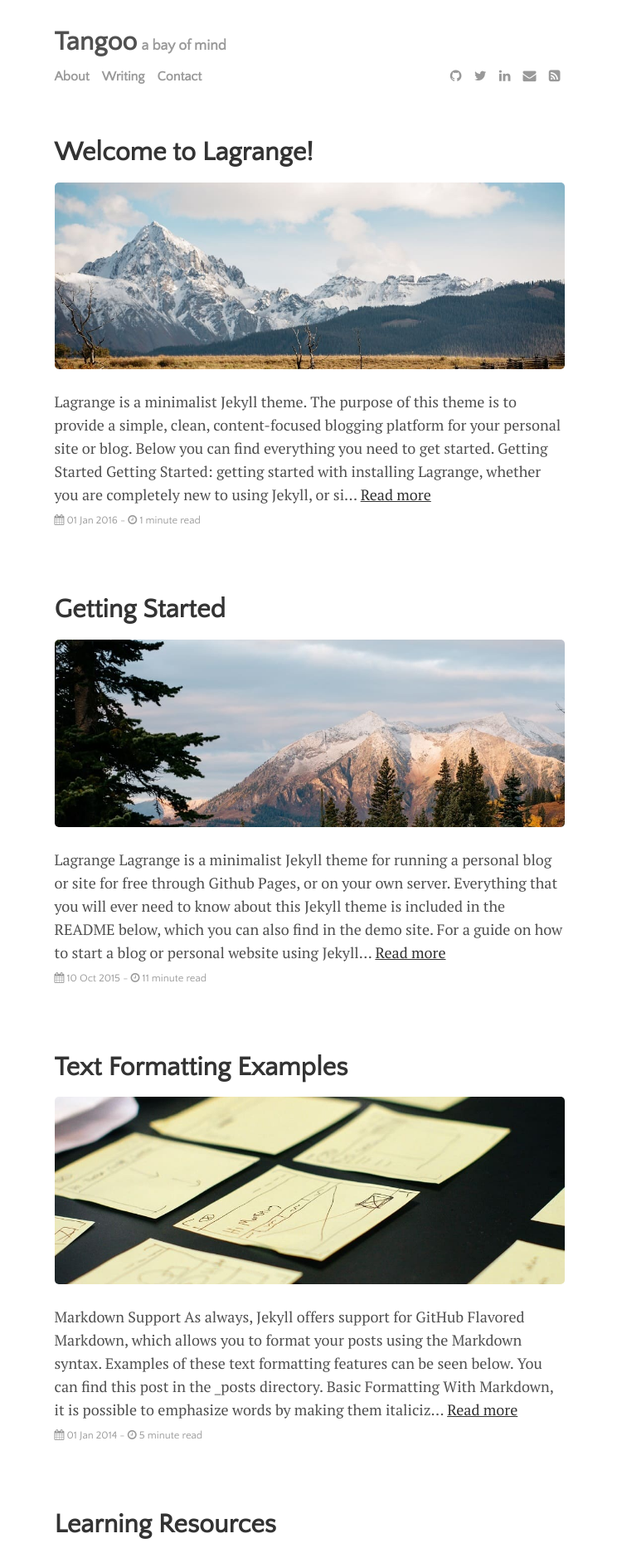
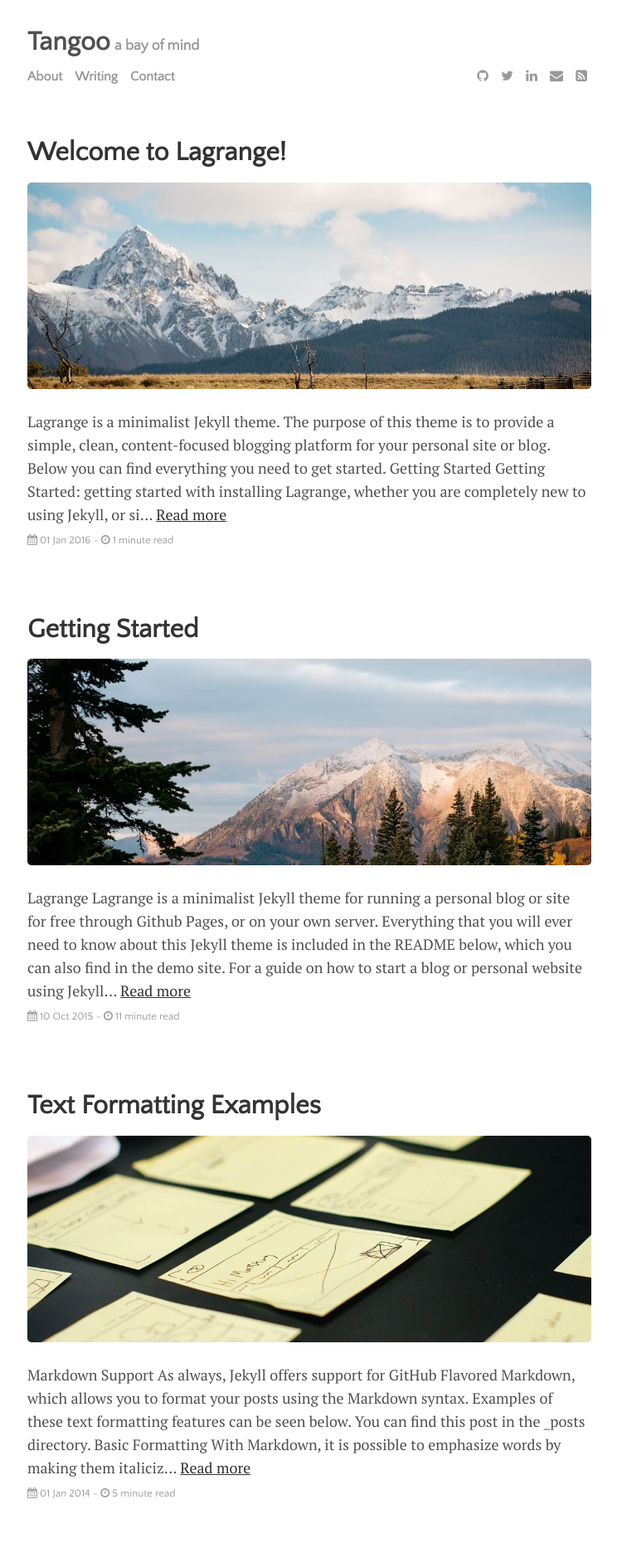
Before and after one commit to triffic-tang/triffic-tang.github.io, a Jekyll site: the page built from index.html, in a window 1280 px wide. Shown: the top 1872 px of the page at 83% size, without its empty margins (267-1011 px from the left). Built offline with Jekyll 4.4.1, drawn with Linux system fonts in a browser that asks for light colours; the list of posts is cut into pages by our own code.

Commit message:
change width of page

```diff
--- a/_sass/_default.scss
+++ b/_sass/_default.scss
@@ -5,7 +5,7 @@
 .container {
   margin-left: auto;
   margin-right: auto;
-  width: 615px;
+  width: 680px;
 }
 
 .content-container {
```
